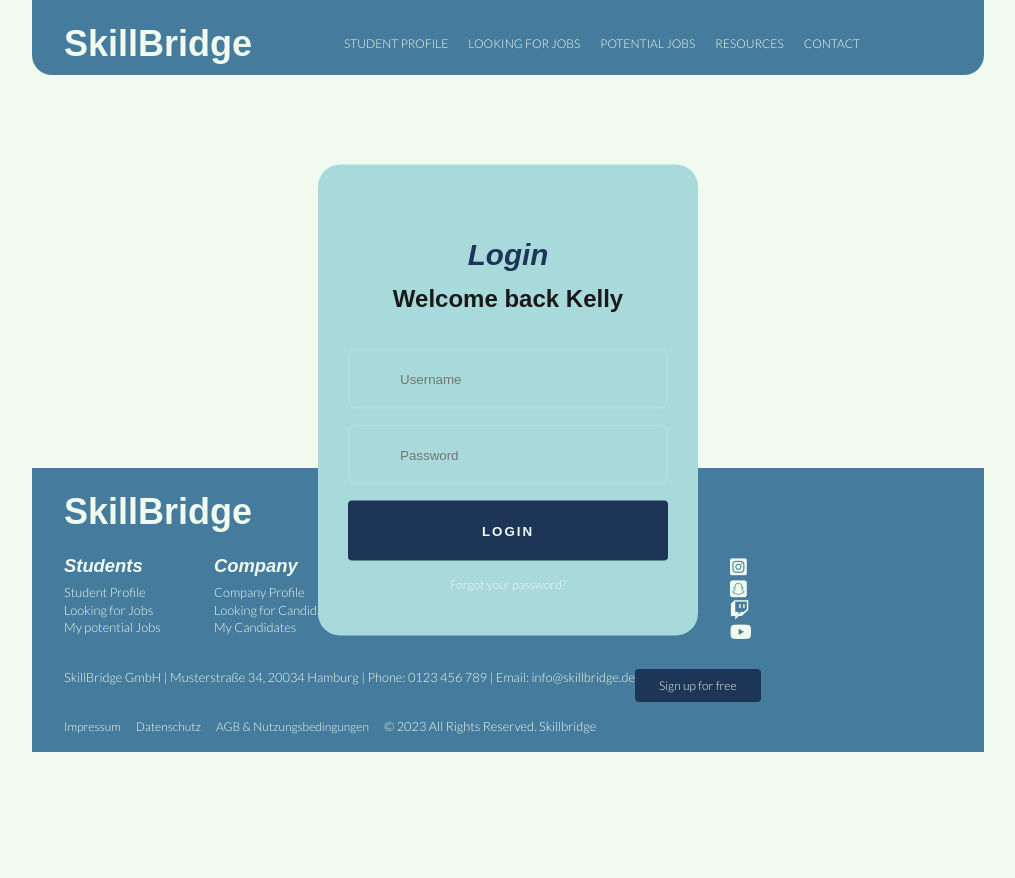
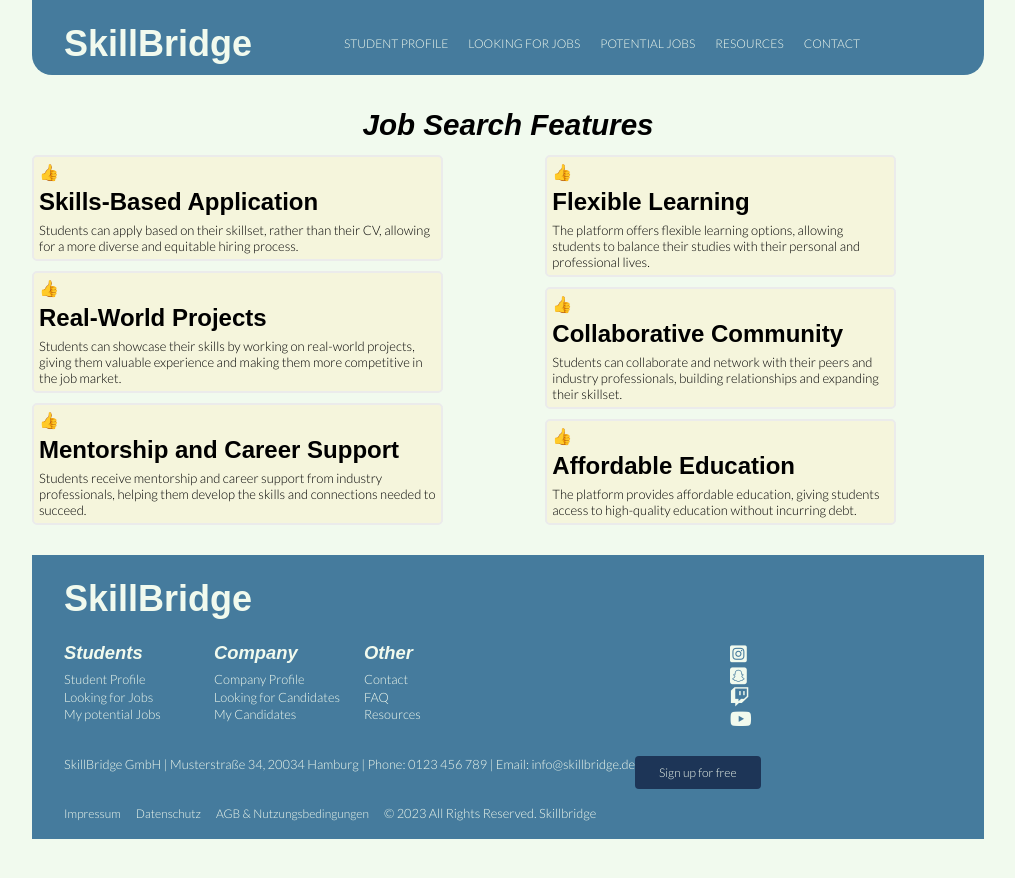
Before and after one commit to Akki-on-Rails/skill-bridge, a React (Create React App) app in the folder client/: page / in a window 1280 px wide. Shown: the top 878 px of the page, without its empty margins (132-1147 px from the left). Before the commit the page ends 800 px from the top, so only its background shows below. Built offline with nearby package versions, Linux system fonts and the light colour scheme; a web font is replaced by a local one.

Commit message:
bulllet_list_neu

```diff
--- a/client/src/components/bullet-list.css
+++ b/client/src/components/bullet-list.css
@@ -3,6 +3,8 @@
     flex-direction: column;
     justify-content: center;
     align-items: center;
+    margin-bottom: 30px;
+    margin-top: 30px;
 }
 
 .parentStyle {
@@ -16,8 +18,13 @@
     background-color: beige;
     border: 2px solid #ebebeb;
     margin-top: 10px;
+    max-width: 80%;
     border-radius: 5px;
     list-style-position:inside;
     list-style-type: "\1F44D";
     padding: 5px 5px 5px 5px;
 }
+
+.elementStyle > p {
+    font-size: small;
+}
--- a/client/src/components/bullet-list.js
+++ b/client/src/components/bullet-list.js
@@ -8,14 +8,34 @@ function BulletListFeatures () {
       <h2>Job Search Features</h2>
       <div className='parentStyle'>
       <ul >
-        <li className='elementStyle'>Feature 1</li>
-        <li className='elementStyle'>Feature 2</li>
-        <li className='elementStyle'>Feature 3</li>
+        <li className='elementStyle'><h3>Skills-Based Application</h3> <p>
+            Students can apply based on their skillset, rather than their CV,
+            allowing for a more diverse and equitable hiring process.
+          </p></li>
+        <li className='elementStyle'><h3>Real-World Projects</h3> <p>
+            Students can showcase their skills by working on real-world projects,
+            giving them valuable experience and making them more competitive in
+            the job market.
+          </p></li>
+        <li className='elementStyle'><h3>Mentorship and Career Support</h3>    <p>
+            Students receive mentorship and career support from industry
+            professionals, helping them develop the skills and connections
+            needed to succeed.
+          </p></li>
       </ul>
       <ul>
-        <li className='elementStyle'>Feature 4</li>
-        <li className='elementStyle'>Feature 5</li>
-        <li className='elementStyle'>feature 6</li>
+        <li className='elementStyle'><h3>Flexible Learning</h3>      <p>
+            The platform offers flexible learning options, allowing students to
+            balance their studies with their personal and professional lives.
+          </p></li>
+        <li className='elementStyle'><h3>Collaborative Community</h3>  <p>
+            Students can collaborate and network with their peers and industry
+            professionals, building relationships and expanding their skillset.
+          </p></li>
+        <li className='elementStyle'><h3>Affordable Education</h3>  <p>
+            The platform provides affordable education, giving students access to
+            high-quality education without incurring debt.
+          </p></li>
       </ul>
       </div>
     </div>
--- a/client/src/index.js
+++ b/client/src/index.js
@@ -5,6 +5,7 @@ import LoginCard from './components/login-card';
 import Footer from './components/footer';
 import Header from './components/header';
 import reportWebVitals from './reportWebVitals';
+import BulletListFeatures from './components/bullet-list';
 
 const root = ReactDOM.createRoot(document.getElementById('root'));
 root.render(
@@ -12,7 +13,8 @@ root.render(
     <body>
       <div className={ 'body_wrapper' }>
         <Header />
-        <LoginCard />
+        {/* <LoginCard /> */}
+        <BulletListFeatures/>
         <Footer />
       </div>
     </body>
```
